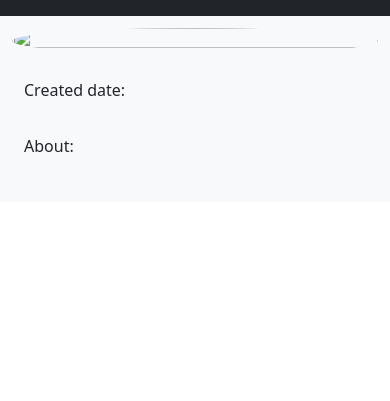
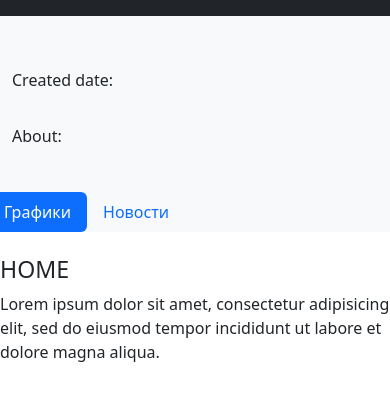
Before and after one commit to Totechovania/WebProject2024, a Flask app: page /profile/1 in a window 390 px wide. Shown: the top 401 px of the page. Run offline with Flask 3, Linux system fonts and the light colour scheme; data that the repository does not hold is empty.

Commit message:
little changes

```diff
--- a/api.py
+++ b/api.py
@@ -27,17 +27,17 @@ def user_graphs(user_id):
                 {
                     'graphs':
                         [item.to_dict(only=(
-                            'id', 'private', 'name', 'function', 'preview_path', 'user_id', 'update_date',
+                            'id', 'private', 'name', 'function', 'preview', 'user_id', 'update_date',
                             'created_date'))
                             for item in graph]
                 }
             )
-    graph = db_sess.query(graphs.Graph).filter(graphs.Graph.private != True)
+    graph = db_sess.query(graphs.Graph).filter((graphs.Graph.private != True) and (graphs.Graph.user_id == user_id))
     return flask.jsonify(
         {
             'graphs':
                 [item.to_dict(only=(
-                    'id', 'private', 'name', 'function', 'preview_path', 'user_id', 'update_date',
+                    'id', 'private', 'name', 'function', 'preview', 'user_id', 'update_date',
                     'created_date'))
                     for item in graph]
         }
--- /dev/null
+++ b/static/js/add_graphs.js
@@ -0,0 +1,16 @@
+let xmlhttp = new XMLHttpRequest();
+xmlhttp.onreadystatechange = function() {
+    if (this.readyState == 4 && this.status == 200) {
+        let graphs = JSON.parse(this.responseText)['graphs'];
+        for (let i = 0; i < graphs.length; i++) {
+            let graph = graphs[i];
+            let id = graph['id'];
+            let name = graph['name'];
+            let preview = graph['preview'];
+
+
+        }
+    }
+};
+xmlhttp.open("GET", "/api/user_graphs/" + usr_id, true);
+xmlhttp.send();
--- a/templates/profile.html
+++ b/templates/profile.html
@@ -1,10 +1,9 @@
 {% extends "base.html" %}
 {% block content %}
 <div class="container-fluid p-0 border1">
-    <dev class = "raw">
-        <div class = "col-sm-3 bg-light text-dark p-2">
-
-            <img src="" id="user_avatar" class="img-thumbnail rounded-circle bg-light border-0" alt="" style="width: 100%; height: 100%;">
+    <dev class = "row">
+        <div class ="col-sm-3 bg-light text-dark p-2">
+            <img src="" id="user_avatar" class="img-thumbnail rounded-circle bg-light border-0" alt="" style="width: 100%;">
 
             <div class="container-fluid" id = "user_info_container">
             <div id="img_file_input" hidden="hidden">
@@ -91,9 +90,29 @@
 
                 </script>
             </div>
-            <div class="col-sm-9 p-0">
+        </div>
+        <div class="col-sm-9 p-0">
+                <!-- Nav pills -->
+                  <ul class="nav nav-pills bg-light" role="tablist">
+                    <li class="nav-item">
+                      <a class="nav-link active" data-bs-toggle="pill" href="#graphs_tab">Графики</a>
+                    </li>
+                    <li class="nav-item">
+                      <a class="nav-link" data-bs-toggle="pill" href="#news_tab">Новости </a>
+                    </li>
+                  </ul>
 
-            </div>
+                  <!-- Tab panes -->
+                  <div class="tab-content">
+                    <div id="graphs_tab" class="container tab-pane active"><br>
+                      <h3>HOME</h3>
+                      <p>Lorem ipsum dolor sit amet, consectetur adipisicing elit, sed do eiusmod tempor incididunt ut labore et dolore magna aliqua.</p>
+                    </div>
+                    <div id="news_tab" class="container tab-pane fade"><br>
+                      <h3>Menu 1</h3>
+                      <p>Ut enim ad minim veniam, quis nostrud exercitation ullamco laboris nisi ut aliquip ex ea commodo consequat.</p>
+                    </div>
+                  </div>
         </div>
     </dev>
 
@@ -102,4 +121,5 @@
 <script src="/static/js/user_info.js">
     user_info(usr_id);
 </script>
+<script src="/static/js/add_graphs.js"></script>
 {% endblock %}
--- a/templates/project_page.html
+++ b/templates/project_page.html
@@ -65,6 +65,7 @@
         </div>
     </div>
 </nav>
+
 <script src="static/js/add_formula.js"></script>
 <script src="static/js/get_graph_params.js"></script>
 <script src="static/js/draw_graph.js"></script>
```
